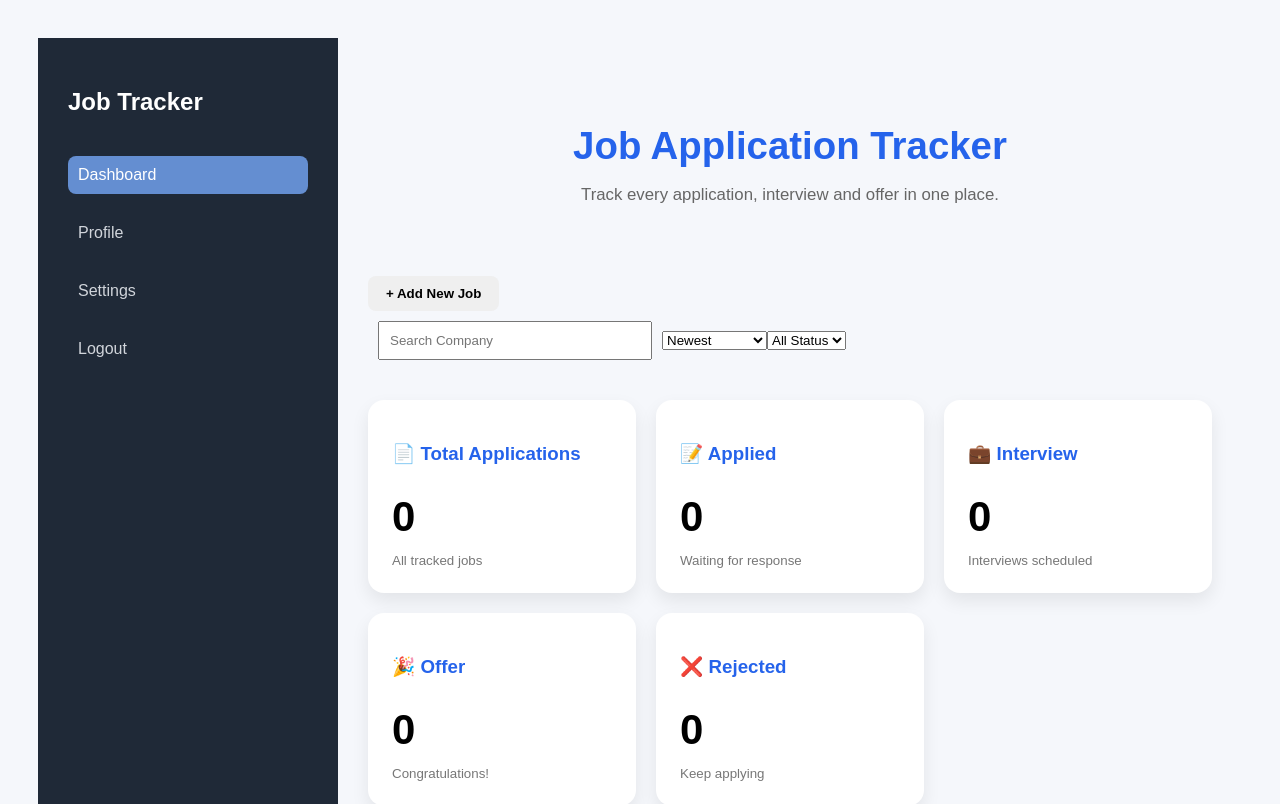
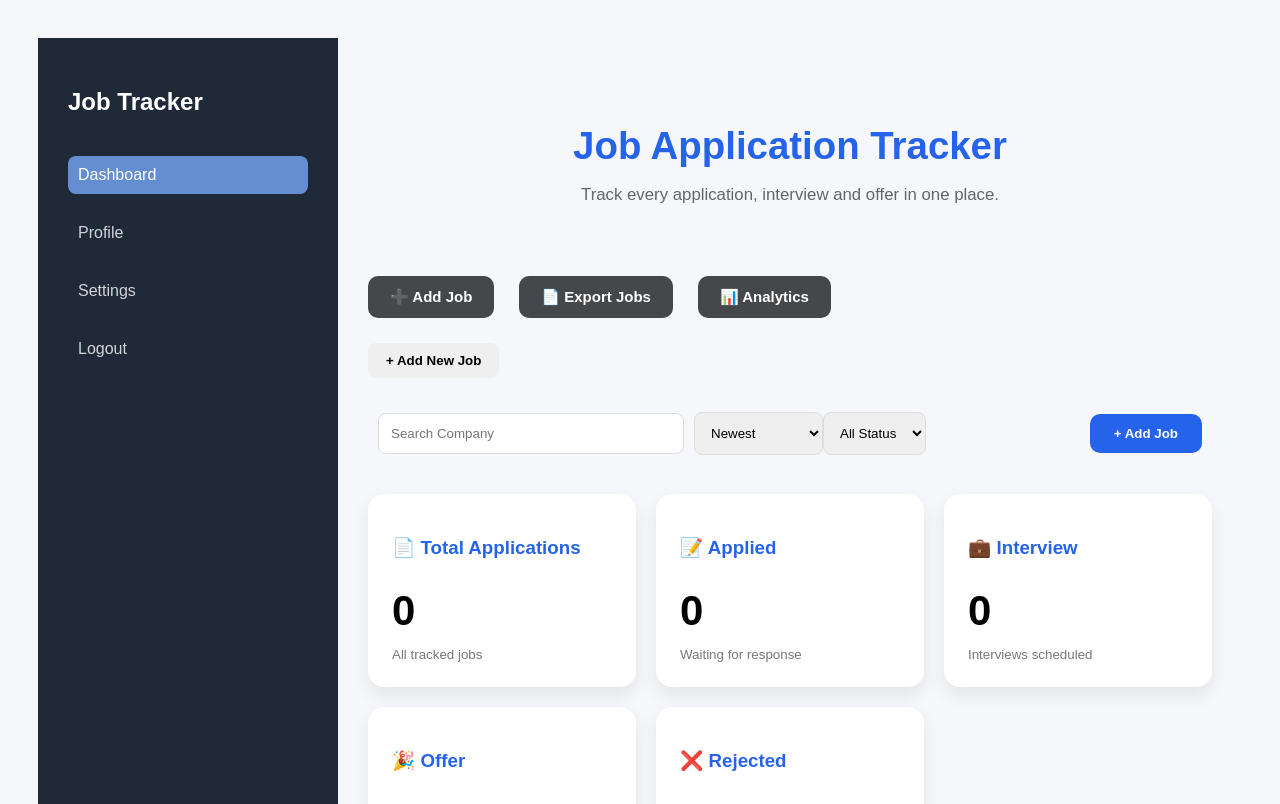
Before and after one commit to himanshi403/Web-Development-workspace, a React (Vite) app in the folder Full-Stack-Project/Job-Application-Tracker/: page /dashboard in a window 1280 px wide. Shown: the top 804 px of the page. Built offline with nearby package versions, Linux system fonts and the light colour scheme.

Commit message:
Refine dashboard UI and improve search/filter layout

```diff
--- /dev/null
+++ b/Full-Stack-Project/Job-Application-Tracker/src/components/QuickActions.jsx
@@ -0,0 +1,24 @@
+function QuickActions({ setShowForm }) {
+  return (
+    <div className="quick-actions">
+
+      <button
+        className="action-btn"
+        onClick={() => setShowForm(true)}
+      >
+        ➕ Add Job
+      </button>
+
+      <button className="action-btn">
+        📄 Export Jobs
+      </button>
+
+      <button className="action-btn">
+        📊 Analytics
+      </button>
+
+    </div>
+  );
+}
+
+export default QuickActions;
--- a/Full-Stack-Project/Job-Application-Tracker/src/index.css
+++ b/Full-Stack-Project/Job-Application-Tracker/src/index.css
@@ -446,3 +446,151 @@ border-radius:20px;
 font-size:14px;
 
 }
+.recent-section{
+
+margin-top:40px;
+
+}
+
+.recent-card{
+
+background:white;
+
+padding:16px;
+
+margin-bottom:12px;
+
+border-radius:12px;
+
+box-shadow:0 4px 10px rgba(0,0,0,.08);
+
+}
+
+.recent-card span{
+
+color:#2563eb;
+
+font-weight:bold;
+
+}
+.quick-actions{
+
+display:flex;
+
+gap:15px;
+
+margin:25px 0;
+
+}
+
+.action-btn{
+
+padding:12px 22px;
+
+border:none;
+
+border-radius:10px;
+
+background:#46474a;
+
+color:white;
+
+font-size:15px;
+
+cursor:pointer;
+
+transition:.3s;
+
+}
+
+.action-btn:hover{
+
+transform:translateY(-2px);
+
+background:#6f737b;
+
+}
+
+.toolbar{
+
+display:flex;
+
+justify-content:space-between;
+
+align-items:center;
+
+margin:25px 0;
+
+gap:20px;
+
+flex-wrap:wrap;
+
+}
+
+.toolbar-left{
+
+display:flex;
+
+align-items:center;
+
+gap:15px;
+
+flex-wrap:wrap;
+
+}
+
+.toolbar-left input{
+
+width:280px;
+
+padding:12px;
+
+border-radius:8px;
+
+border:1px solid #ddd;
+
+}
+
+.toolbar-left select{
+
+padding:12px;
+
+border-radius:8px;
+
+border:1px solid #ddd;
+
+}
+
+.toolbar-add-btn{
+
+padding:12px 24px;
+
+background:#2563eb;
+
+color:white;
+
+border:none;
+
+border-radius:10px;
+
+cursor:pointer;
+
+font-weight:600;
+
+}
+
+.toolbar-add-btn:hover{
+
+background:#1d4ed8;
+
+}
+
+.results-info{
+
+margin:20px 0;
+
+font-size:15px;
+
+color:#666;
+
+}
--- a/Full-Stack-Project/Job-Application-Tracker/src/pages/Dashboard.jsx
+++ b/Full-Stack-Project/Job-Application-Tracker/src/pages/Dashboard.jsx
@@ -6,6 +6,8 @@ import JobList from "../components/JobList";
 import Sidebar from "../components/Sidebar";
 import Layout from "../components/Layout";
 import RecentJobs from "../components/RecentJobs";
+import QuickActions from "../components/QuickActions";
+
 
 
 function Dashboard({
@@ -42,7 +44,24 @@ setJobToDelete,
 confirmDelete,
 
 undoDelete})
+
 {
+  const filteredJobs = jobs
+.filter(job => {
+
+const matchSearch = job.company
+.toLowerCase()
+.includes(search.toLowerCase());
+
+const matchStatus =
+
+statusFilter === "All" ||
+
+job.status === statusFilter;
+
+return matchSearch && matchStatus;
+
+});
 
 
 
@@ -69,6 +88,9 @@ interview and offer in one place.
 </p>
 
 </header>
+<QuickActions
+    setShowForm={setShowForm}
+/>
 <button
 onClick={()=>setShowForm(!showForm)}
 className="toggle-btn"
@@ -77,16 +99,35 @@ className="toggle-btn"
 {showForm ? "Close Form" : "+ Add New Job"}
 
 </button>
+<div className="toolbar">
+
+  <div className="toolbar-left">
+
     <Navbar
       search={search}
       setSearch={setSearch}
       sortBy={sortBy}
       setSortBy={setSortBy}
-     statusFilter={statusFilter}setStatusFilter={setStatusFilter}
+      statusFilter={statusFilter}
+      setStatusFilter={setStatusFilter}
     />
 
-  {
-showForm && (
+  </div>
+
+  <div className="toolbar-right">
+
+    <button
+      onClick={() => setShowForm(!showForm)}
+      className="toolbar-add-btn"
+    >
+      {showForm ? "Close Form" : "+ Add Job"}
+    </button>
+
+  </div>
+
+</div>
+
+{showForm && (
   <JobForm
     addJob={addJob}
     closeForm={() => setShowForm(false)}
@@ -96,8 +137,12 @@ showForm && (
 )}
 
   <JobStats jobs={jobs} />
+
   <RecentJobs jobs={jobs}/>
-  <JobList jobs={jobs}
+<p className="results-info">
+  Showing {filteredJobs.length} of {jobs.length} applications
+</p>
+  <JobList jobs={filteredJobs}
            deleteJob={(job)=>setJobToDelete(job)}
            editJob={editJob}
            search={search}
```
Lines whose indentation alone changed are shown as unchanged.
